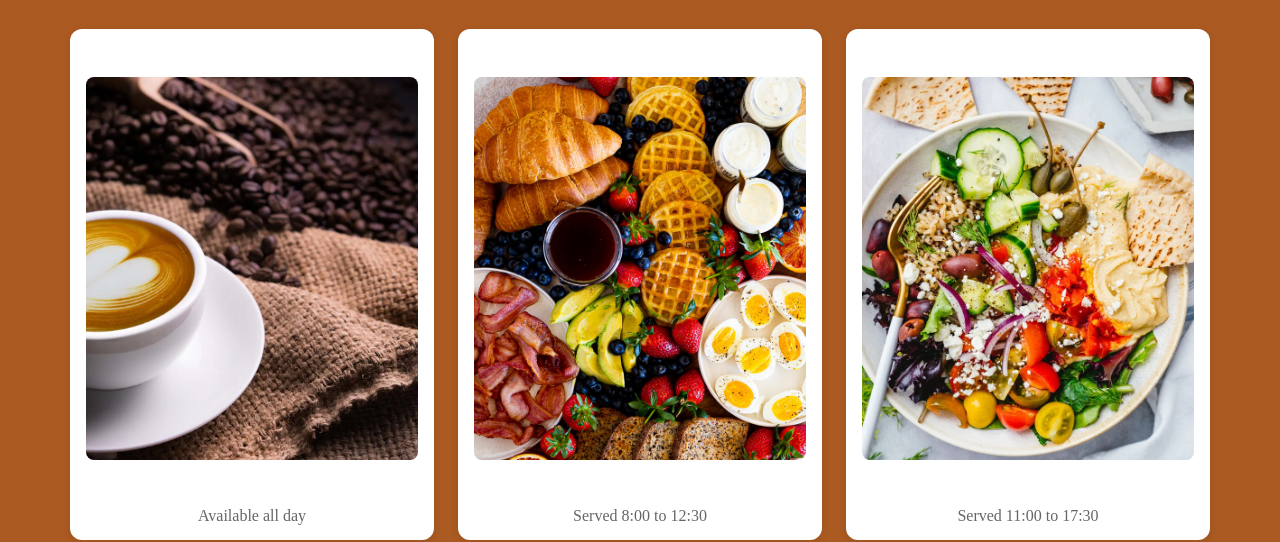
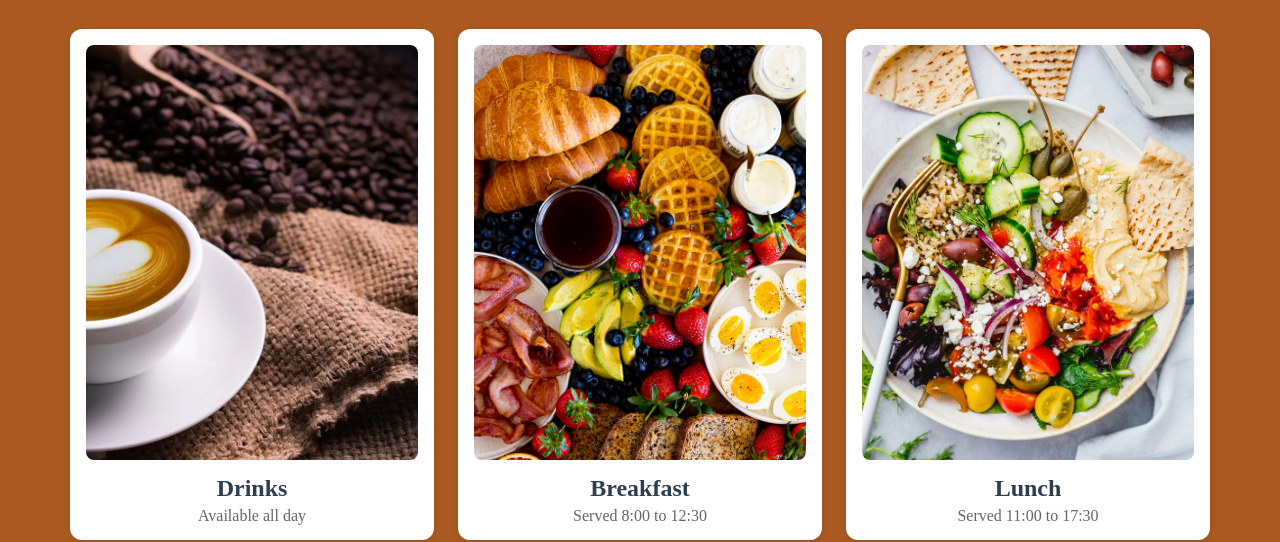
Before and after one commit to pdelvallebaudac8221/coffee-shop, an Eleventy site: page src/index.njk in a window 1280 px wide. Shown: the part 259-801 px from the top of the page. Built offline with nearby package versions, Linux system fonts and the light colour scheme; Eleventy itself is replaced by a stand-in of ours; files that its build step writes are made by us from their sources; a web font is replaced by a local one.

Commit message:
Update styles.sass

```diff
--- a/src/styles/styles.sass
+++ b/src/styles/styles.sass
@@ -145,6 +145,7 @@ body
     .menu-card-img
       width: 100%
       height: 80%
+      flex: 1
       object-fit: cover
       border-radius: 8px
       margin-bottom: 1rem
@@ -152,6 +153,7 @@ body
     h2
       font-size: 1.5rem
       margin-bottom: 0.5rem
+      color: #2C3E50
 
     p
       font-size: 1rem
```
